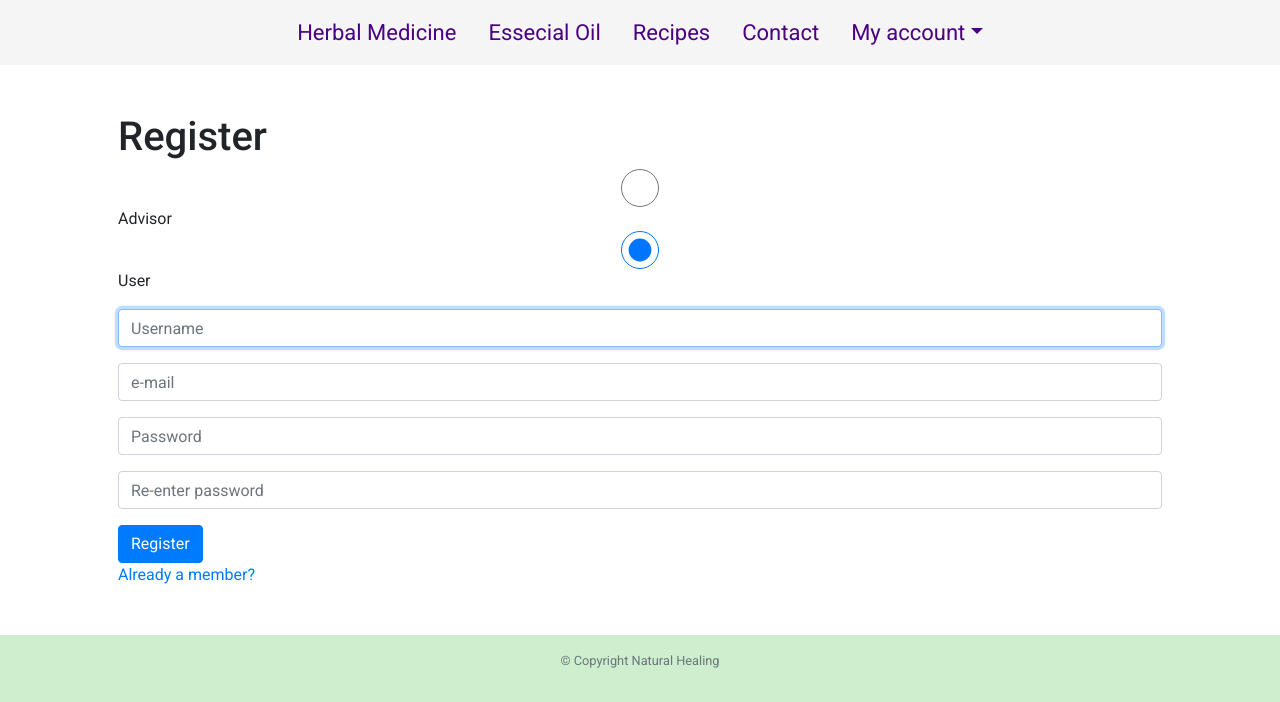
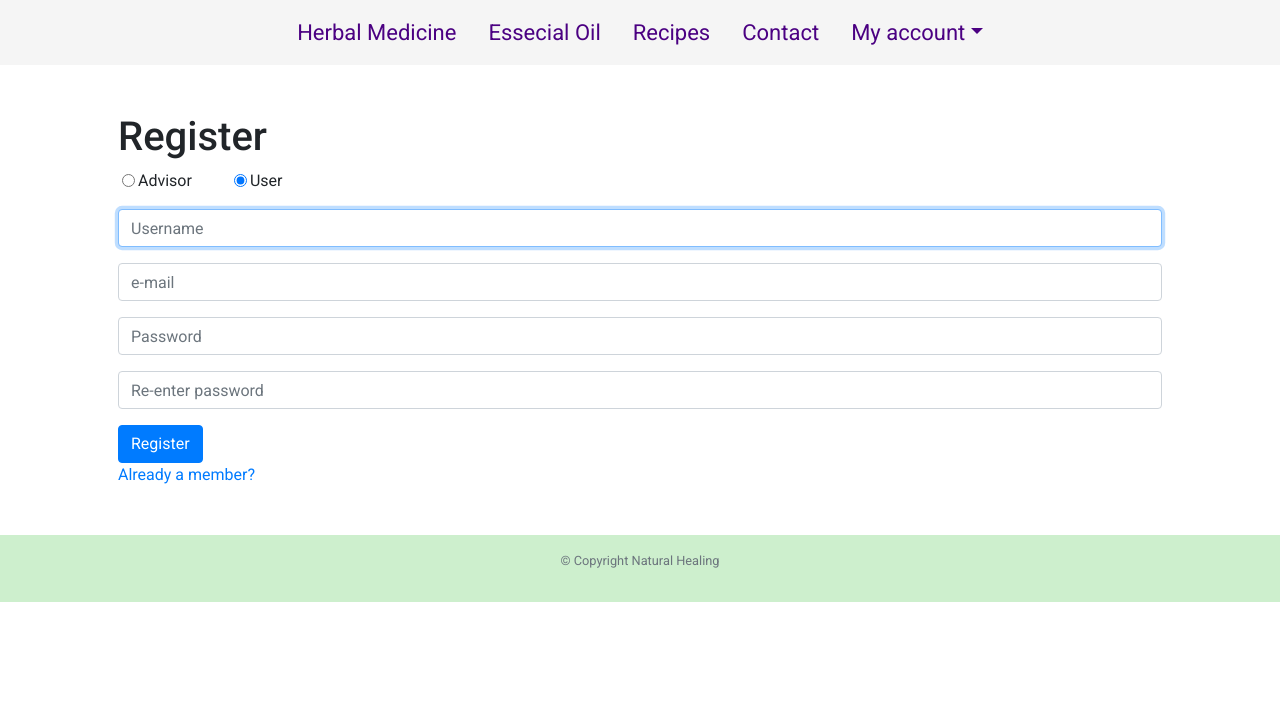
Before and after one commit to TaizAlves/final_project, a Flask app: page /register in a window 1280 px wide. Shown: the part 98-800 px from the top of the page. Run offline with Flask 2, Linux system fonts and the light colour scheme; some libraries are stand-ins or nearby versions.

Commit message:
fix: login checks ans session

```diff
--- a/app.py
+++ b/app.py
@@ -1,5 +1,5 @@
 import sqlite3
-from flask import Flask, render_template, request, redirect, flash, session
+from flask import Flask, render_template, request, redirect, flash, session, url_for
 from flask_session import Session
 from tempfile import mkdtemp
 from werkzeug.security import check_password_hash, generate_password_hash
@@ -152,19 +152,31 @@ def login():
             # Query database for username  // return as tuples
             cur.execute("SELECT * FROM users WHERE email = (?)", email)
 
-            if not email:
+            if not request.form['email'] :
                 flash("Invalid email")
+
             for rows in cur:
-                #print(rows)
+                print(rows[2])
+                print(request.form['email'])
                 # Ensure username exists and password is correct
-                if not rows or not check_password_hash(rows[2], request.form["password"]):
-                    flash("must provide password")
+                if not check_password_hash(rows[3], request.form['password']):
+                    flash("must provide a valid email/password")
+                    return render_template("login.html")
+
 
                 # Remember which user has logged in
+
                 session["user_id"] = rows[0]
+                flash("login susscessfully")
+                return redirect("/")
+
+
+            flash("must provide a valid email/password")
+            return render_template("login.html")
+
 
             # Redirect user to home page
-            return redirect("/")
+
 
         except Exception as e:
             print(e)
--- a/static/styles.css
+++ b/static/styles.css
@@ -140,3 +140,13 @@ img.card-img-top{
     max-width: 30%;
     margin-bottom: auto;
 }
+
+
+.form-check-label{
+    margin-right: 34px;
+    margin-left: 20px
+}
+
+.form-check-input{
+    margin-left: 4px;
+}
--- a/templates/layout.html
+++ b/templates/layout.html
@@ -81,6 +81,12 @@
                 </li>
           </ul>
 
+          {% if get_flashed_messages() %}
+                <div class= "alert alert-success" role="alert">
+                    {{ get_flashed_messages() | join(" ") }}
+                </div>
+        {% endif %}
+
         <main class="container p-5">
             {% block main %}{% endblock %}
         </main>
--- a/templates/login.html
+++ b/templates/login.html
@@ -7,7 +7,7 @@
 {% block main %}
     <form action="/login" method="post" id= "loginform">
         <div class="form-group">
-            <input autocomplete="off" autofocus class="form-control" name="email" placeholder="email" type="email">
+            <input autocomplete="off" autofocus class="form-control" name="email" placeholder="email" type="email" >
         </div>
         <div class="form-group">
             <input class="form-control" name="password" placeholder="Password" type="password">
--- a/templates/register.html
+++ b/templates/register.html
@@ -9,17 +9,23 @@
     <form action="/register" method="Post">
         <div class="form-group">
             <span>
-                <input class="form-control" type="radio" name="status"
+                <input class="form-check-input" type="radio" name="status"
                 value ="advisor"
-                >Advisor
+                >
+                <label class="form-check-label" for="status">
+                    Advisor
+                  </label>
+
             </span>
 
             <span>
-                <input class="form-control" type="radio" name="status"
+                <input class="form-check-input" type="radio" name="status"
                 value ="client"
-
                 checked
-                >User
+                >
+                <label class="form-check-label" for="status">
+                    User
+                  </label>
             </span>
         </div>
 
```
Also changed, not shown: healings.db.
